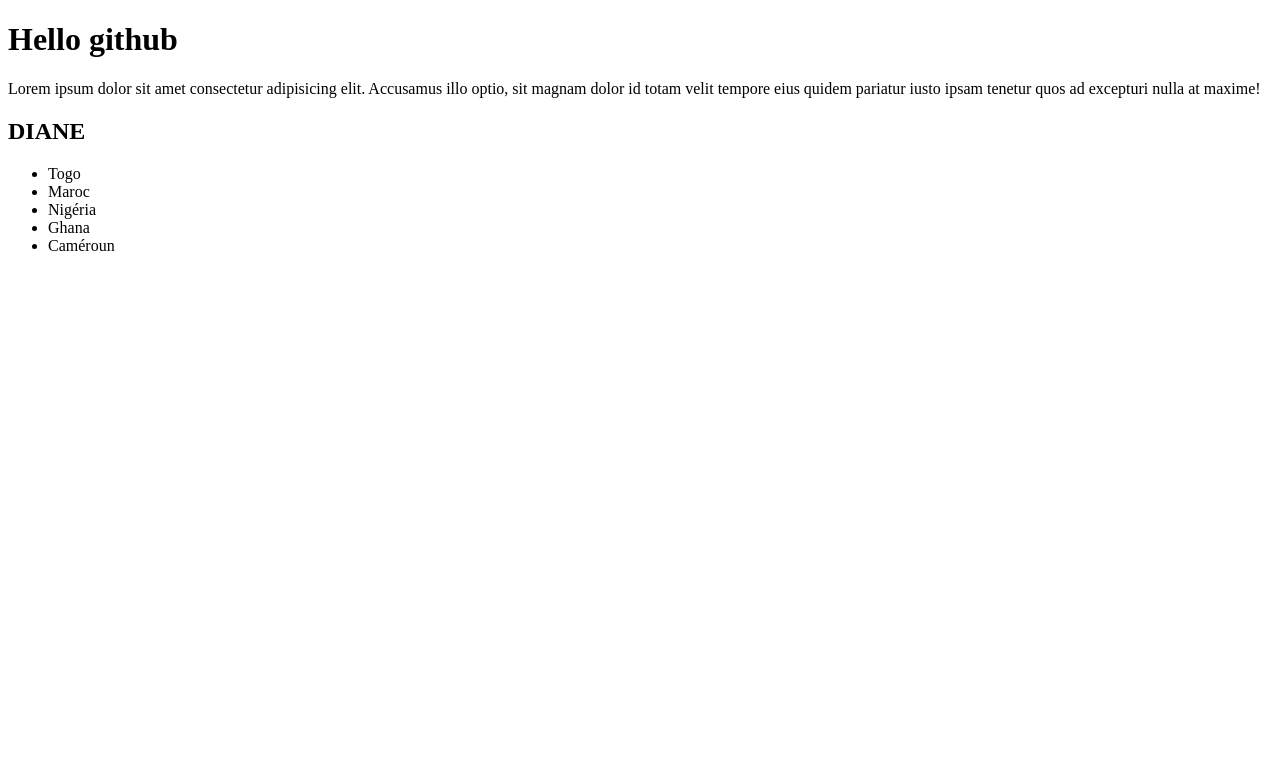
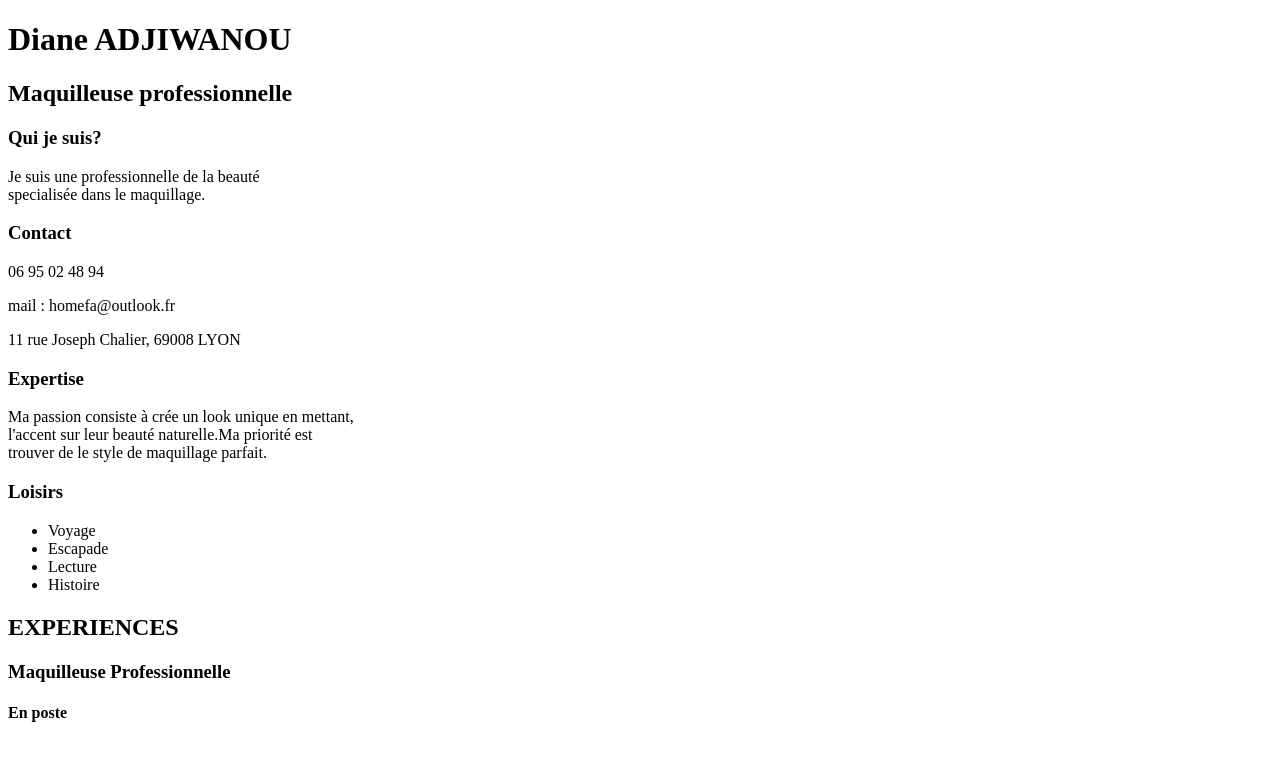
Before and after one commit to adjiwanou228/cv, a plain HTML site: page index.html in a window 1280 px wide. Drawn offline with Linux system fonts and the light colour scheme.

Commit message:
faire la mise en page

```diff
--- a/index.html
+++ b/index.html
@@ -3,29 +3,49 @@
 <head>
     <meta charset="UTF-8">
     <meta name="viewport" content="width=device-width, initial-scale=1.0">
-    <title>Document</title>
+    <title>cv diane Adjiwanou</title>
 
 
 </head>
 <body>
+<main>
+<h1>Diane ADJIWANOU</h1>
+<h2>Maquilleuse professionnelle</h2>
 
-<h1>Hello github</h1>
-<p>Lorem ipsum dolor sit amet consectetur adipisicing elit. Accusamus illo optio, sit magnam dolor id totam velit tempore eius quidem pariatur iusto ipsam tenetur quos ad excepturi nulla at maxime!</p>
-<h2>DIANE</h2>
+<aside>
+    <h3>Qui je suis?</h3>
 
-<!--liste non ordonée-->
+    <p>Je suis une professionnelle de la beauté <br> specialisée dans le maquillage.</p>
+
+    <h3>Contact</h3>
+
+    <p>06 95 02 48 94</p>
+    <p>mail : homefa@outlook.fr</p>
+    <p>11 rue Joseph Chalier, 69008 LYON</p>
+
+    <h3>Expertise</h3>
+    <p>Ma passion consiste à crée un look unique en mettant,<br> l'accent sur leur beauté naturelle.Ma priorité est <br>trouver de le style de maquillage parfait. <br></p>
+
+<h3>Loisirs</h3>
+<!--liste non ordonnée-->
 <ul>
-    <li>Togo</li>
-    <li>Maroc</li>
-    <li>Nigéria</li>
-    <li>Ghana</li>
-    <li>Caméroun</li>
+    <li>Voyage</li>
+    <li>Escapade</li>
+    <li>Lecture</li>
+    <li>Histoire</li>
 </ul>
+
+</aside>
+
+<section>
+    <h2>EXPERIENCES</h2>
+    <h3>Maquilleuse Professionnelle</h3>
+    <h4>En poste</h4>
 
 
 
-
-
+</section>
+</main>
 
 
 
```
